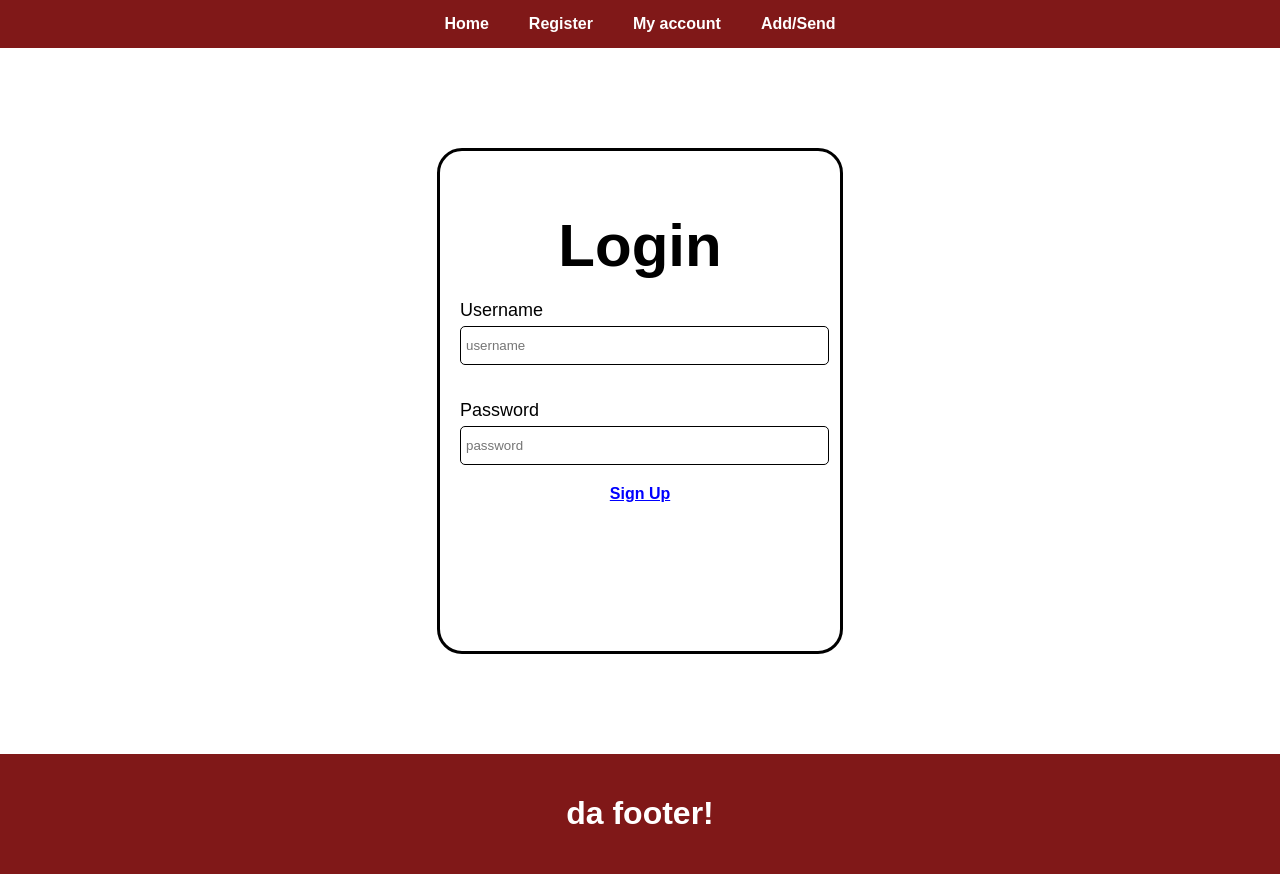
After one commit to PacIsGod96/banking-web-app, a Flask app: template Templates/index.html in a window 1280 px wide. The commit adds this page. Run offline with Flask 3, Linux system fonts and the light colour scheme; the template is opened without the code that fills it, so the values that code supplies are empty.

Commit message:
worked on connecting the database with the signup and login

```diff
--- a/Templates/base.html
+++ b/Templates/base.html
@@ -3,14 +3,79 @@
 <head>
     <meta charset="UTF-8">
     <meta name="viewport" content="width=device-width, initial-scale=1.0">
-    <title>Banking App</title>
+    <title>{% block title %}My Site{% endblock %}</title>
     <style>
+        body {
+            display: flex;
+            flex-direction: column;
+            min-height: 100vh;
+            margin: 0;
+            font-family: Arial, Helvetica, sans-serif;
+        }
+
+        header {
+            padding: 15px 30px;
+            display: flex;
+            flex-direction: column;
+            align-items: center;
+            background-color: #801818;
+            color: white;
+        }
+
+        .barItem {
+            list-style: none;
+            display: flex;
+            justify-content: center;
+            gap: 20px;
+            padding: 0;
+            margin: 0;
+        }
+
+        .barItem li a {
+            text-decoration: none;
+            font-weight: bold;
+            padding: 5px 10px;
+            transition: 0.3s;
+            border-radius: 5px;
+            color: white;
+        }
+
+        .barItem li a:hover {
+            cursor: pointer;
+            color: blue;
+        }
+
+        .barItem li a.active {
+            color: blue;
+        }
+
+        .footer {
+            background-color: #801818;
+            text-align: center;
+            padding: 20px;
+            color: white;
+        }
 
     </style>
 </head>
-    <body>
-        <header>
+<body>
+    <header>
+        <ul class="barItem">
+            <li><a href="{{url_for('home')}}">Home</a></li>
+            <li><a href="{{url_for('register')}}">Register</a></li>
+            <li><a href="{{url_for('my_account')}}">My account</a></li>
+            <li><a href="{{url_for('add_send')}}">Add/Send</a></li>
+        </ul>
+    </header>
 
-        </header>
-    </body>
+    <main>
+        {% block content %}
+        {% endblock %}
+    </main>
+
+    <footer class="footer">
+        <h1 class="footer_logo">da footer!</h1>
+    </footer>
+
+</body>
 </html>
--- /dev/null
+++ b/Templates/index.html
@@ -0,0 +1,174 @@
+{%extends "base.html"%}
+
+{%block title %}Register{% endblock %}
+{% block content %}
+<style>
+    .login_signup_div{
+        width: 400px;
+        height: 500px;
+        border: 3px solid black;
+        border-radius: 25px;
+        overflow: hidden;
+        margin: 100px auto;
+        position: relative;
+    }
+
+    .panel_container{
+        display: flex;
+        width: 800px;
+        transition: transform 0.5s ease;
+    }
+
+    .panel{
+        width: 400px;
+        height: 500px;
+        padding: 20px;
+        box-sizing: border-box;
+        overflow-y: auto;
+    }
+
+    .panel::-webkit-scrollbar{
+        width: 6px;
+    }
+
+    .panel::-webkit-scrollbar-thumb{
+        background-color: #888;
+        border-radius: 3px;
+    }
+
+    .panel::-webkit-scrollbar-thumb:hover{
+        background-color: #555;
+    }
+
+    .login_label h1{
+        font-size: 50px;
+        text-align: center;
+        margin-bottom: 20px;
+    }
+
+    .panel label{
+        display: block;
+        margin-top: 10px;
+        font-size: 18px;
+    }
+
+    .panel input{
+        width: 100%;
+        height: 35px;
+        border: 1px solid black;
+        border-radius: 5px;
+        padding-left: 5px;
+        margin-top: 5px;
+    }
+
+    .switch{
+        margin-top: 20px;
+        text-decoration: underline;
+        cursor: pointer;
+        text-align: center;
+        font-weight: bold;
+        color: blue;
+    }
+
+    .switch:hover{
+        color: darkblue;
+    }
+</style>
+
+    <div class="login_signup_div">
+        <div class="panel_container" id="panelContainer">
+            <div class="login_div panel">
+                <div class="login_label">
+                    <h1 style="font-size: 60px;">Login</h1>
+                </div>
+                <form id="login_form" method="POST" action="/login">
+                    <div class="login_info" style="margin-bottom: 35px;">
+                        <label>Username</label>
+                        <input type="text" placeholder="username" name="login_username">
+                    </div>
+                    <div class="login_info">
+                        <label>Password</label>
+                        <input type="text" placeholder="password" name="login_password">
+                    </div>
+                </form>
+                <p onclick="showSignup()" class="switch">Sign Up</p>
+            </div>
+            <div class="signup_div panel">
+                <div class="login_label">
+                    <h1>Sign Up</h1>
+                </div>
+                <form class="signup_info" id="signupForm" action="/" method="POST" onsubmit="return handlesSignUpSubmit(event)">
+                    <label>Username</label>
+                    <input type="text" placeholder="username" name="username">
+
+                    <label>Password</label>
+                    <input type="text" placeholder="password" name="password">
+
+                    <label>First Name</label>
+                    <input type="text" placeholder="first name" name="first_name">
+
+                    <label>Last Name</label>
+                    <input type="text" placeholder="last name" name="last_name">
+
+                    <label>SSN</label>
+                    <input type="text" placeholder="SSN" name="ssn">
+
+                    <label>Address</label>
+                    <input type="text" placeholder="address" name="address">
+
+                    <label>Phone Number</label>
+                    <input type="text" placeholder="phone number" name="phone_number">
+
+                    <label>Role</label>
+                    <select name="role" id="role">
+                        <option value="user">User</option>
+                        <option value="admin">Admin</option>
+                    </select>
+
+                    <button type="submit" style="margin-top: 15px;">Register</button>
+                </form>
+
+                <p onclick="showLogin()" class="switch">Back to Login</p>
+            </div>
+        </div>
+    </div>
+
+    <script>
+        const loginform = document.getElementById('login_form');
+
+        loginform.addEventListener('submit', () => {
+            setTimeout(() => {
+                loginform.reset()
+            }, 50);
+        });
+
+        function handlesSignUpSubmit(event) {
+            setTimeout(() => {
+                const inputs = document.querySelectorAll('#signupForm input');
+                inputs.forEach(input => input.value = "");
+
+                document.getElementById("role").value = "user";
+
+                showLogin();
+            }, 100)
+
+            return true;
+        }
+
+        function showSignup() {
+            const container = document.getElementById("panelContainer");
+            const signupPanel = document.querySelector(".signup_div")
+
+            container.style.transform = "translateX(-400px)";
+            signupPanel.scrollTop = 0;
+        }
+
+        function showLogin() {
+            const container = document.getElementById("panelContainer");
+            const loginPanel = document.querySelector(".login_div")
+
+            container.style.transform = "translateX(0)";
+            loginPanel.scrollTop = 0;
+        }
+    </script>
+{%endblock%}
--- a/main.py
+++ b/main.py
@@ -1,4 +1,78 @@
-from flask import Flask, render_template, request
+from flask import Flask, render_template, request, url_for, redirect
 from sqlalchemy import create_engine, text
+from werkzeug.security import generate_password_hash, check_password_hash
 
 app = Flask(__name__)
+
+conn_str = "mysql://root:cset155@localhost/banking_website"
+engine = create_engine(conn_str, echo=True)
+conn = engine.connect()
+
+@app.route('/', methods = ['GET'])
+def register():
+    return render_template("index.html")
+
+@app.route('/', methods = ['POST'])
+def register_post():
+    username = request.form['username']
+    password = request.form['password']
+    first_name = request.form['first_name']
+    last_name = request.form['last_name']
+    ssn = request.form['ssn']
+    address = request.form['address']
+    phone_number = request.form['phone_number']
+    role = request.form['role']
+
+    sql = text("""
+        INSERT INTO customer_info
+        (Username, PasswordHash, FirstName, LastName, SSN, Address, Phone,role)
+        VALUES
+        (:username, :password, :first_name, :last_name, :ssn, :address, :phone_number, :role)
+    """)
+
+    conn.execute(sql, {
+        'Username': username,
+        'PasswordHash': generate_password_hash(password),
+        'FirstName': first_name,
+        'LastName': last_name,
+        'SSN': ssn,
+        'Address': address,
+        'Phone': phone_number,
+        'role': role
+    })
+    conn.commit()
+
+    return render_template("index.html")
+
+@app.route('/login', methods=['POST'])
+def login():
+    username = request.form['login_username']
+    password = request.form['login_password']
+
+    sql = text("SELECT Username, PasswordHash FROM customer_info WHERE Username = :Username ")
+    result = conn.execute(sql, {'Username': username}).fetchone()
+
+    if result:
+        stored_password = result[1]
+
+        if check_password_hash(stored_password, password):
+            return redirect(url_for('home'))
+        else:
+            return "Incorrect password"
+    else:
+        return "Username not fround"
+
+@app.route('/home')
+def home():
+    return render_template("home.html")
+
+@app.route('/account')
+def my_account():
+    return render_template("my_account.html")
+
+@app.route('/add_send')
+def add_send():
+    return render_template("add_send.html")
+
+if __name__ == '__main__':
+    app.run(debug=True)
```
Also changed, not shown: Templates/add_send.html (added, +7 -0 lines), Templates/home.html (added, +7 -0 lines), Templates/login_signup.html (deleted, +0 -146 lines), Templates/my_account.html (added, +7 -0 lines), tempCodeRunnerFile.py (added, +49 -0 lines).
